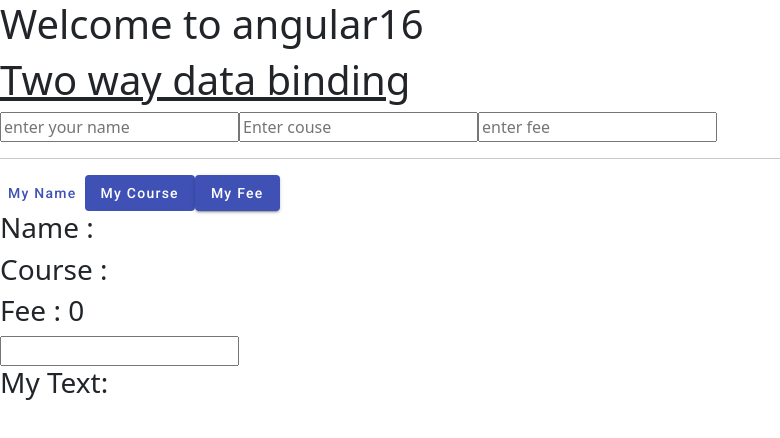
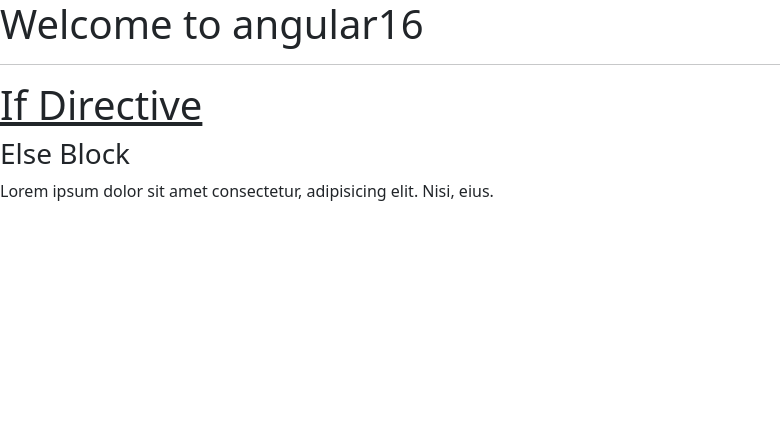
Before and after one commit to iamVenky7/Angular16, an Angular app: page / in a window 1280 px wide. Shown: the top 438 px of the page, without its empty margins (0-780 px from the left). Built offline with nearby package versions, Linux system fonts and the light colour scheme.

Commit message:
directives started - ngIf

```diff
--- a/src/app/app.component.html
+++ b/src/app/app.component.html
@@ -6,4 +6,6 @@
 <!-- <app-classbindind></app-classbindind> -->
 <!-- <app-stylebinding></app-stylebinding> -->
 <!-- <app-eventbinding></app-eventbinding> -->
-<app-twoway></app-twoway>
+<!-- <app-twoway></app-twoway> -->
+<hr>
+<app-if></app-if>
--- a/src/app/app.module.ts
+++ b/src/app/app.module.ts
@@ -13,6 +13,7 @@ import { EventbindingComponent } from './components/eventbinding/eventbinding.co
 import { TwowayComponent } from './components/twoway/twoway.component';
 import { AngularMaterialModule } from './modules/angular-material/angular-material.module';
 import { FormsModule } from '@angular/forms';
+import { IfComponent } from './components/if/if.component';
 
 @NgModule({
   declarations: [
@@ -24,6 +25,7 @@ import { FormsModule } from '@angular/forms';
     StylebindingComponent,
     EventbindingComponent,
     TwowayComponent,
+    IfComponent,
   ],
   imports: [
     BrowserModule,
--- /dev/null
+++ b/src/app/components/if/if.component.html
@@ -0,0 +1,20 @@
+<h1> <u>If Directive</u></h1>
+
+<p *ngIf="check" style="color: red;">Lorem ipsum dolor sit amet consectetur adipisicing elit. Eaque, nemo velit itaque ipsam perferendis quis molestias expedita nobis saepe voluptate reprehenderit possimus nulla cumque. Quidem quaerat, dolore ratione reprehenderit, cupiditate officia adipisci unde sint sapiente cum est dignissimos perferendis deleniti veritatis! Vitae deserunt odio et voluptas amet dolor totam fugit.</p>
+
+<p *ngIf="check; then tBlock else eBlock">Lorem ipsum dolor sit, amet consectetur adipisicing elit. Alias repellendus rerum error nemo sunt officia sapiente doloremque, suscipit et minima tempora voluptatibus est praesentium illo similique cumque temporibus amet ab dolorum eos placeat soluta odit? Perspiciatis quos sit dolor consequatur ullam dolorem architecto odio quo tenetur, nulla rerum corporis non?</p>
+
+<ng-template #eBlock>
+  <h3>Else Block</h3>
+  <p>Lorem ipsum dolor sit amet consectetur, adipisicing elit. Nisi, eius.</p>
+</ng-template>
+
+
+<ng-template #tBlock>
+  Lorem ipsum, dolor sit amet consectetur adipisicing elit. Non ratione sapiente, quos quaerat maxime eveniet quis laudantium rerum sequi totam dicta dolores ullam esse obcaecati architecto doloremque itaque perferendis quibusdam?
+  Lorem ipsum dolor sit amet consectetur adipisicing elit. Dolor inventore perferendis soluta vero quia fugit repellat nobis obcaecati? Quo aut ullam reprehenderit iste enim neque autem sequi voluptate fugiat provident.
+  Lorem ipsum dolor sit amet, consectetur adipisicing elit. Cupiditate dolorum iste incidunt perferendis excepturi aspernatur culpa nihil mollitia, temporibus dolores, ex modi corrupti eum fugit soluta aliquid obcaecati tenetur dignissimos?
+  Lorem ipsum dolor sit amet, consectetur adipisicing elit. Cupiditate dolorum iste incidunt perferendis excepturi aspernatur culpa nihil mollitia, temporibus dolores, ex modi corrupti eum fugit soluta aliquid obcaecati tenetur dignissimos?<br>
+
+  Lorem ipsum dolor, sit amet consectetur adipisicing elit. Eaque necessitatibus ad soluta itaque modi ea doloribus minima hic iusto, architecto voluptas atque, sunt corrupti similique esse nihil dignissimos, ipsam ipsum. <br>
+</ng-template>
--- /dev/null
+++ b/src/app/components/if/if.component.ts
@@ -0,0 +1,12 @@
+import { Component } from '@angular/core';
+
+@Component({
+  selector: 'app-if',
+  templateUrl: './if.component.html',
+  styleUrls: ['./if.component.css']
+})
+export class IfComponent {
+
+
+  public check:boolean = false
+}
```
Also changed, not shown: src/app/components/if/if.component.css (added).
